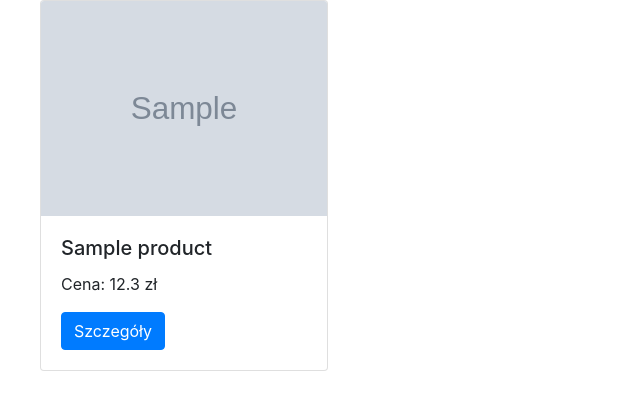
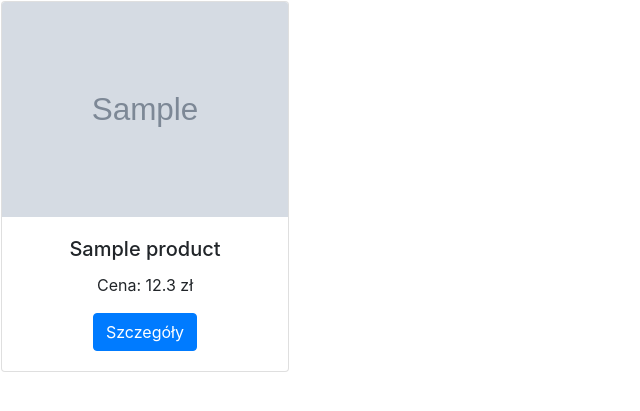
Before and after one commit to Nixir-hub/djangoeshop, a Django app: page /products/ in a window 1280 px wide. Shown: the part 56-467 px from the top of the page, without its empty margins (0-640 px from the left). Run offline with Django 3.2, Linux system fonts and the light colour scheme; tables that the repository leaves empty hold one stand-in row (values such as "Sample post"); grey boxes marked "Sample" are stand-in pictures; some libraries are stand-ins or nearby versions.

Commit message:
6st commit changes: html templates

```diff
--- a/templates/product_list.html
+++ b/templates/product_list.html
@@ -1,9 +1,10 @@
 {% extends "base.html" %}
 {% load static %}
 {% block content %}
-    <ul>
+    <table>
         {%for item in object_list %}
-             <div class="card" style="width: 18rem;">
+            <td>
+             <div class="card text-center" style="width: 18rem;">
                  <img class="card-img-top" src="{{ item.img.url }}" alt="{{ item.name }}">
                  <div class="card-body">
                      <h5 class="card-title">{{ item.name }}</h5>
@@ -13,6 +14,7 @@
                      <a href="{{ item.get_absolute_url }}" class="btn btn-primary">Szczegóły</a>
                  </div>
             </div>
+            </td>
         {% endfor %}
-    </ul>
+    </table>
 {% endblock %}
```
Also changed, not shown: templates/cart_detail.html (+4 -3 lines).
